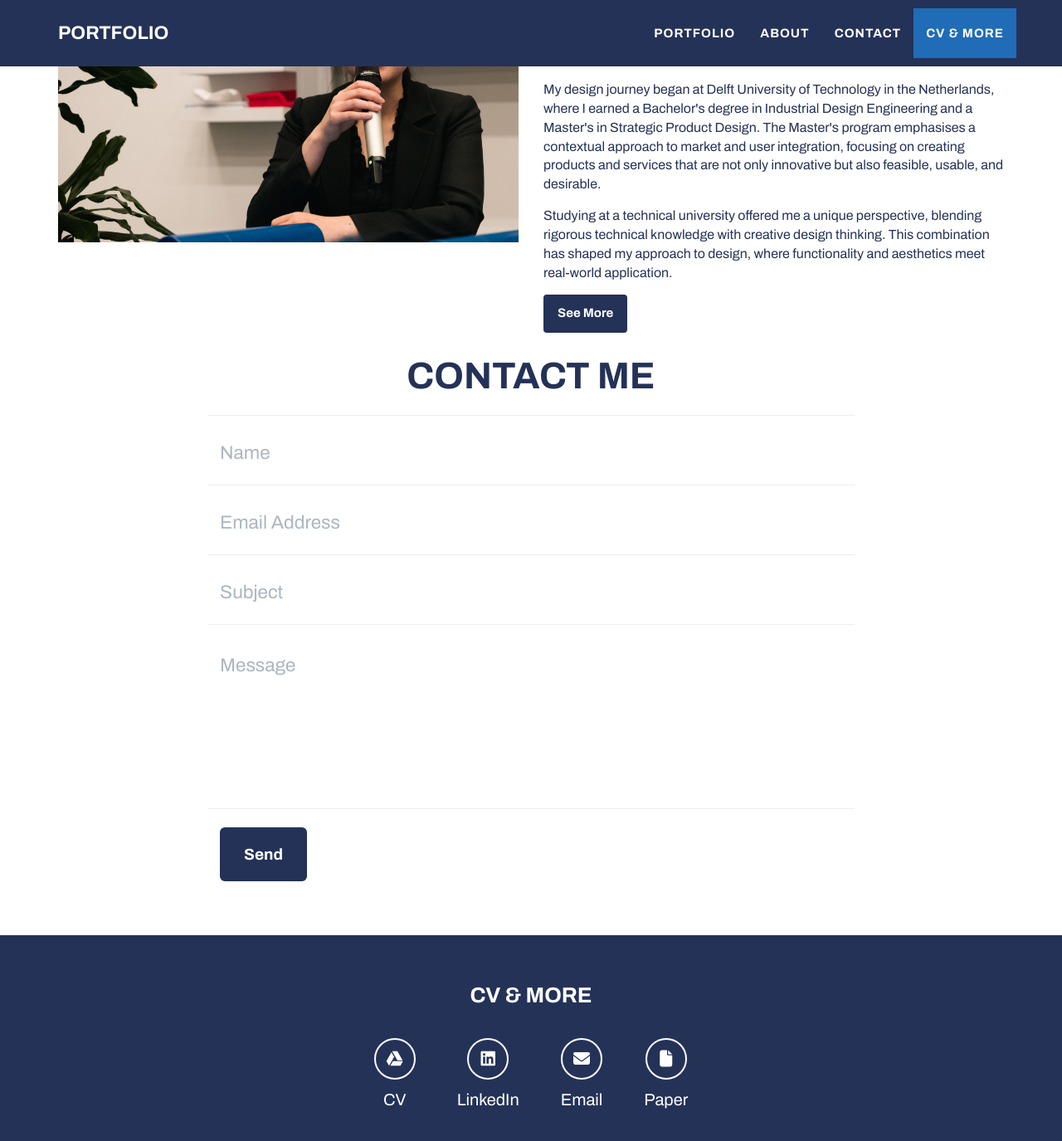
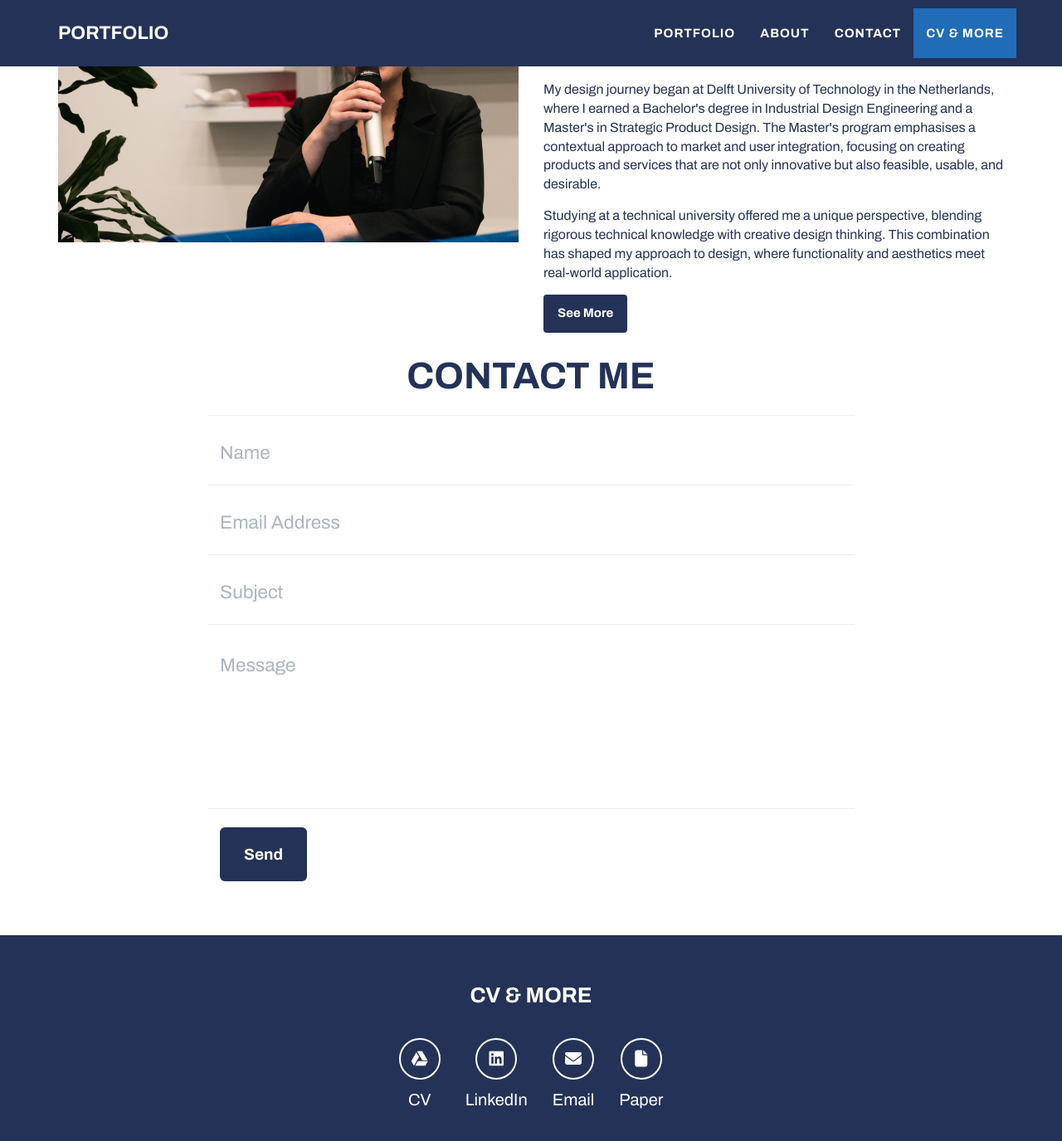
Before and after one commit to Kelly-Portfolio/Kelly-Portfolio.github.io, a Jekyll site: the page built from _posts/2014-07-18-project-1.markdown, in a window 1280 px wide and 1400 px high, scrolled down 1386 px. Shown: the top 1375 px of the window at 83% size. Built offline with Jekyll 4.4.1, drawn with Linux system fonts in a browser that asks for light colours.

Commit message:
smaller margin

```diff
--- a/_includes/css/main.css
+++ b/_includes/css/main.css
@@ -472,7 +472,7 @@ ul.list-inline li {
     display: flex;
     flex-direction: column; /* Stack button and description vertically */
     align-items: center; /* Center the button and text */
-    margin: 0 20px; /* Adjust the spacing between items */
+    margin: 0 10px; /* Adjust the spacing between items */
 }
 
 .btn-social {
```
